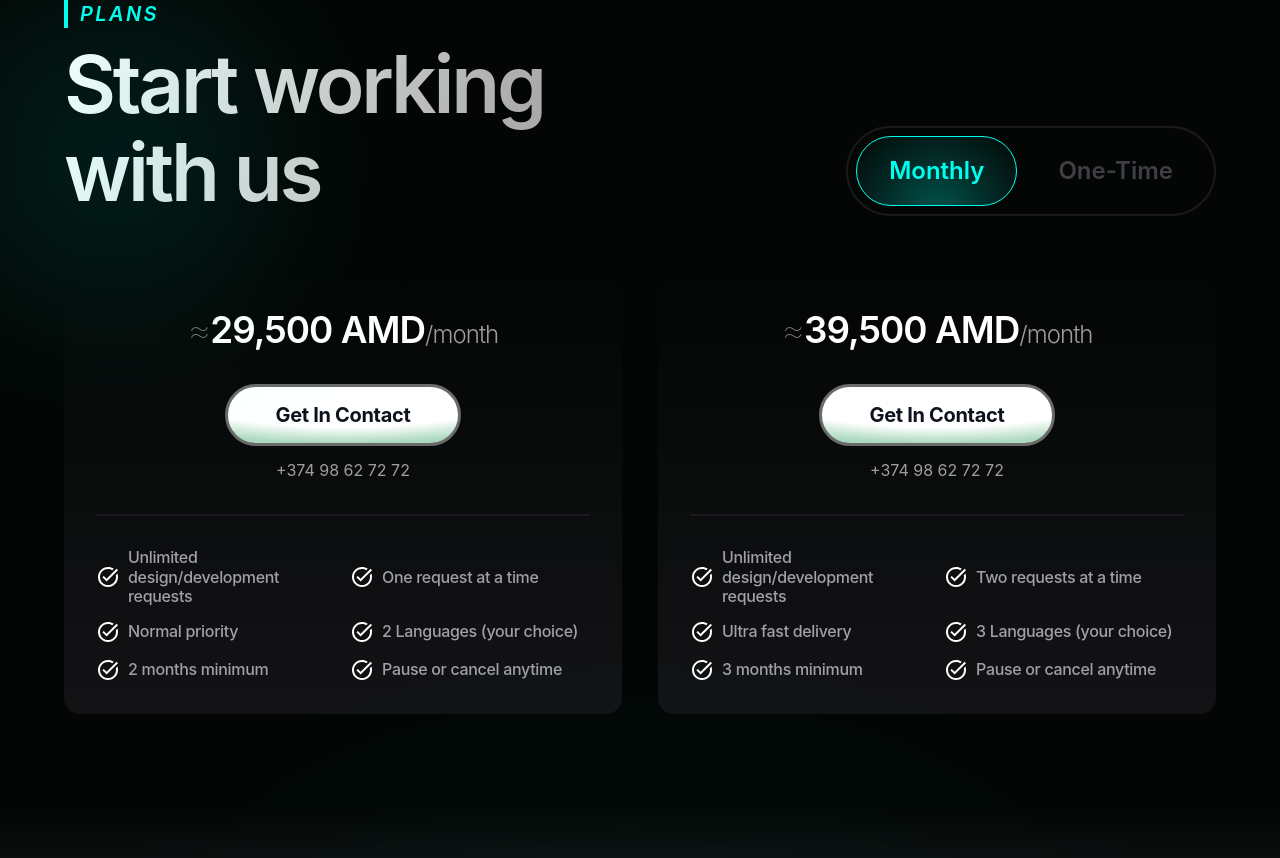
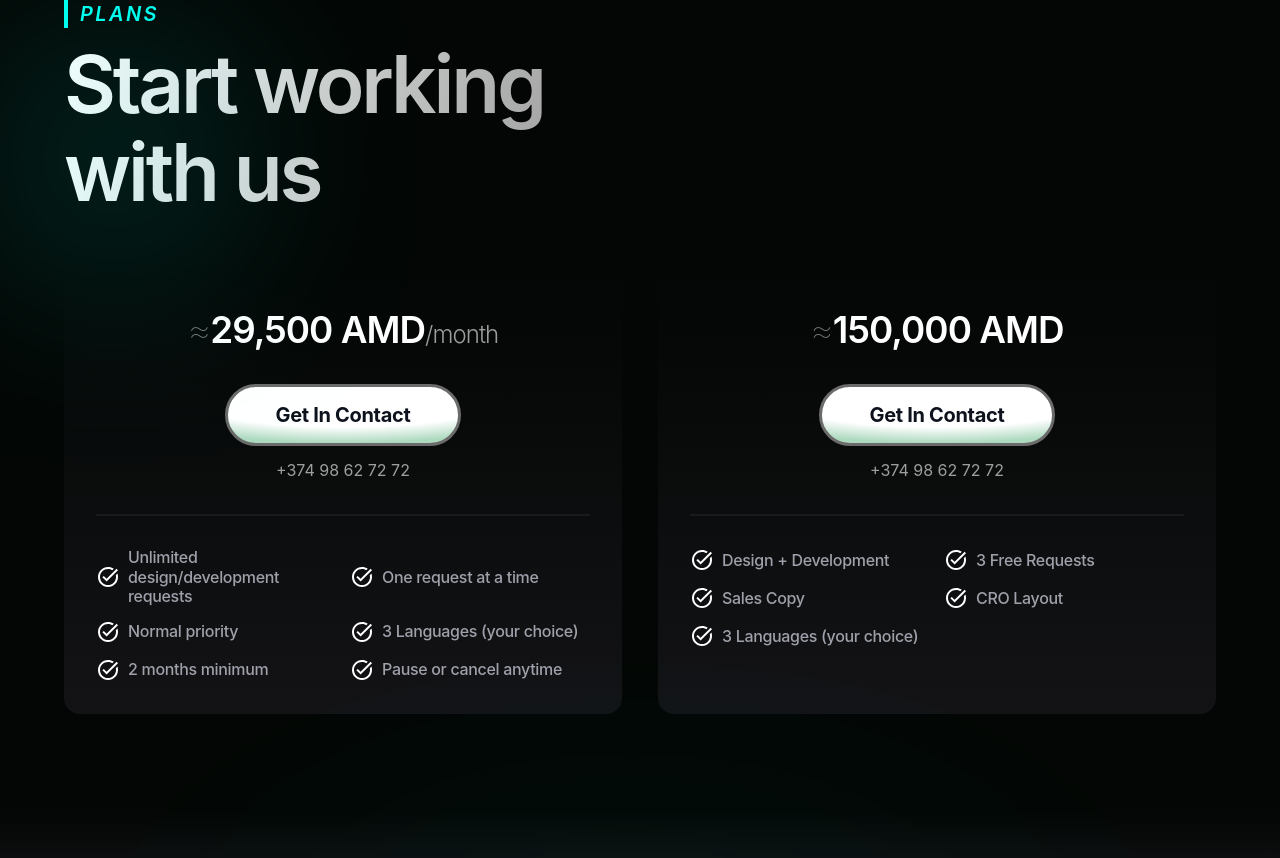
Before and after one commit to ArmanDev1010/Portfolio, a React (Vite) app: page / in a window 1280 px wide. Shown: the part 7180-8038 px from the top of the page. Built offline with nearby package versions, Linux system fonts and the light colour scheme; what @lordicon/element would draw is missing.

Commit message:
price list changed - got rid of buttons and enterprise plans

```diff
--- a/src/components/plan/Plans.jsx
+++ b/src/components/plan/Plans.jsx
@@ -60,10 +60,6 @@ const Plans = () => {
                 {t("plan.start")}
               </motion.h2>
             </div>
-            <div className="gap-[0.5rem] border-[2px] border-[#1a1a1e] rounded-[50vw] flex-nowrap justify-center items-center p-[0.5rem] flex self-end max-medium:self-start">
-              <Motbtns plan="monthly" setActive={setActive} active={active} />
-              <Motbtns plan="onetime" setActive={setActive} active={active} />
-            </div>
             <motion.div
               ref={ref}
               variants={{
@@ -92,26 +88,11 @@ const Plans = () => {
           }}
           className="px-[5%] pt-[3.75rem] max-medium:pt-[2rem] max-medium:w-full"
         >
-          <div
-            className={`${
-              active == "onetime"
-                ? "price_opacity"
-                : active == "monthly"
-                ? "price_opacityy"
-                : null
-            } max-w-[1280px] relative pt-0 w-full !mx-auto`}
-          >
-            {active == "onetime" ? (
-              <div className="grid gap-[2.25rem] grid-cols-[1fr_1fr] auto-cols-[1fr] max-medium:grid-rows-[auto_auto] max-medium:grid-cols-[1fr]">
-                <Plan plan="onestartup" />
-                <Plan plan="oneenterprise" />
-              </div>
-            ) : (
-              <div className="grid gap-[2.25rem] grid-cols-[1fr_1fr] auto-cols-[1fr] max-medium:grid-rows-[auto_auto] max-medium:grid-cols-[1fr]">
-                <Plan plan="startup" active={active} />
-                <Plan plan="enterprise" active={active} />
-              </div>
-            )}
+          <div className="max-w-[1280px] relative pt-0 w-full !mx-auto">
+            <div className="grid gap-[2.25rem] grid-cols-[1fr_1fr] auto-cols-[1fr] max-medium:grid-rows-[auto_auto] max-medium:grid-cols-[1fr]">
+              <Plan plan="startup" />
+              <Plan plan="onestartup" />
+            </div>
           </div>
         </motion.div>
       </div>
--- a/src/languages/en/translation.json
+++ b/src/languages/en/translation.json
@@ -64,19 +64,8 @@
         "1": "Unlimited design/development requests",
         "2": "One request at a time",
         "3": "Normal priority",
-        "4": "2 Languages (your choice)",
+        "4": "3 Languages (your choice)",
         "5": "2 months minimum",
-        "6": "Pause or cancel anytime"
-      }
-    },
-    "enterprise": {
-      "price": "39,500 AMD",
-      "benefits": {
-        "1": "Unlimited design/development requests",
-        "2": "Two requests at a time",
-        "3": "Ultra fast delivery",
-        "4": "3 Languages (your choice)",
-        "5": "3 months minimum",
         "6": "Pause or cancel anytime"
       }
     },
@@ -85,16 +74,6 @@
       "benefits": {
         "1": "Design + Development",
         "2": "3 Free Requests",
-        "3": "Sales Copy",
-        "4": "CRO Layout",
-        "5": "2 Languages (your choice)"
-      }
-    },
-    "oneenterprise": {
-      "price": "200,000 AMD",
-      "benefits": {
-        "1": "Design + Development",
-        "2": "6 Free Requests",
         "3": "Sales Copy",
         "4": "CRO Layout",
         "5": "3 Languages (your choice)"
```
